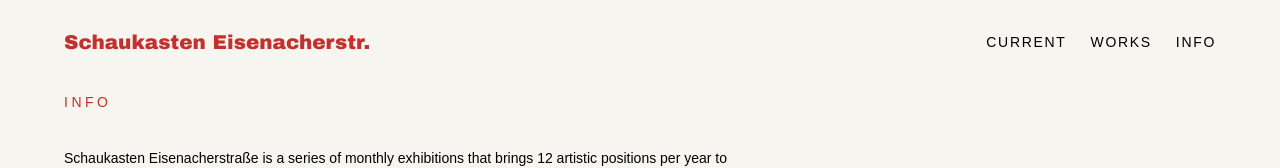
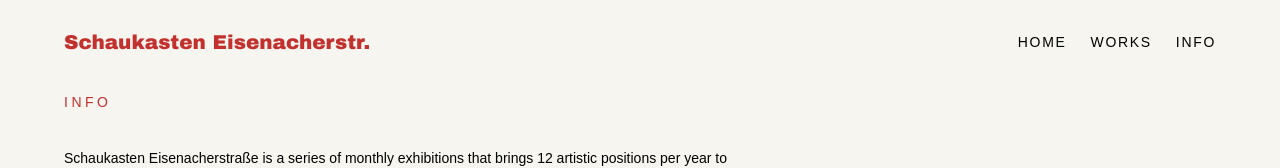
Before and after one commit to jr0blank/schaukasten-eisenacher, a Next.js app: page /info in a window 1280 px wide. Shown: the top 168 px of the page. Built offline with nearby package versions, Linux system fonts and the light colour scheme.

Commit message:
Change Current to Home

```diff
--- a/app/info/page.tsx
+++ b/app/info/page.tsx
@@ -15,7 +15,7 @@
         </h1>
 
         <nav className="flex gap-6 text-xs tracking-[0.12em] uppercase md:text-sm">
-          <Link href="/">Current</Link>
+          <Link href="/">Home</Link>
           <Link href="/works">Works</Link>
           <Link href="/info">Info</Link>
         </nav>
--- a/app/works/edition/page.tsx
+++ b/app/works/edition/page.tsx
@@ -15,7 +15,7 @@
         </h1>
 
         <nav className="flex gap-6 text-xs tracking-[0.12em] uppercase md:text-sm">
-          <Link href="/">Current</Link>
+          <Link href="/">Home</Link>
           <Link href="/works">Works</Link>
           <Link href="/info">Info</Link>
         </nav>
--- a/app/works/page.tsx
+++ b/app/works/page.tsx
@@ -15,7 +15,7 @@
         </h1>
 
         <nav className="flex gap-6 text-xs tracking-[0.12em] uppercase md:text-sm">
-          <Link href="/">Current</Link>
+          <Link href="/">Home</Link>
           <Link href="/works">Works</Link>
           <Link href="/info">Info</Link>
         </nav>
--- a/app/works/skizze-aus-einem-kindertraum-von-der-apokalypse-i/page.tsx
+++ b/app/works/skizze-aus-einem-kindertraum-von-der-apokalypse-i/page.tsx
@@ -16,7 +16,7 @@
         </h1>
 
         <nav className="flex gap-6 text-xs tracking-[0.12em] uppercase md:text-sm">
-          <Link href="/">Current</Link>
+          <Link href="/">Home</Link>
           <Link href="/works">Works</Link>
           <Link href="/info">Info</Link>
         </nav>
--- a/app/works/skizze-aus-einem-kindertraum-von-der-apokalypse-ii/page.tsx
+++ b/app/works/skizze-aus-einem-kindertraum-von-der-apokalypse-ii/page.tsx
@@ -16,7 +16,7 @@
         </h1>
 
         <nav className="flex gap-6 text-xs tracking-[0.12em] uppercase md:text-sm">
-          <Link href="/">Current</Link>
+          <Link href="/">Home</Link>
           <Link href="/works">Works</Link>
           <Link href="/info">Info</Link>
         </nav>
```
